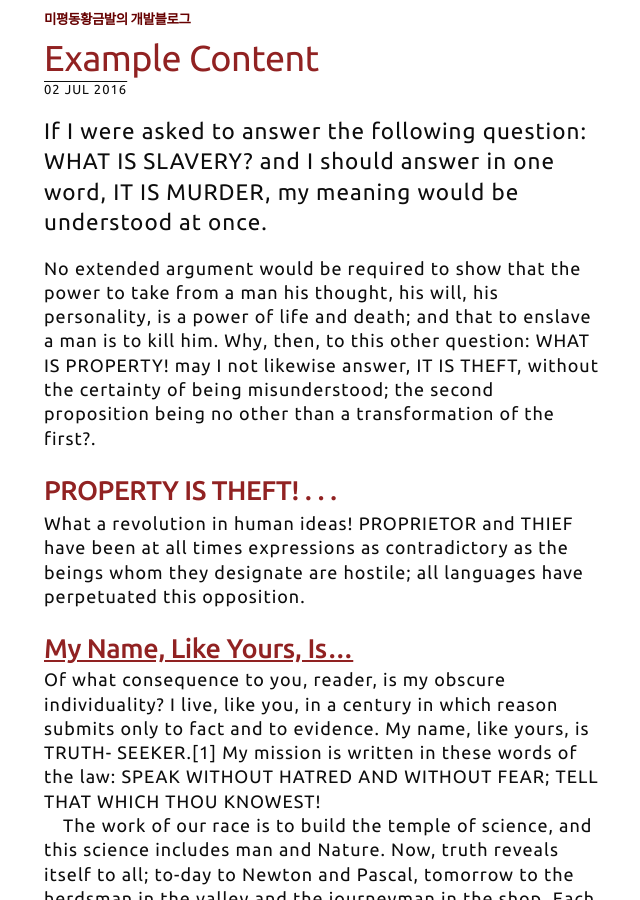
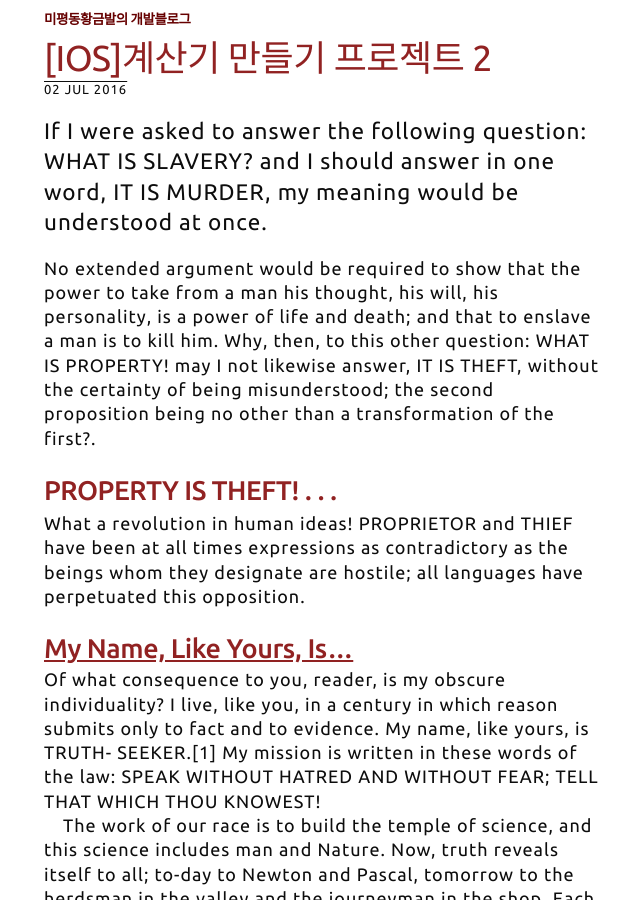
Before and after one commit to kimdaeman14/kimdaeman14.github.io, a Jekyll site: the page built from _posts/2016-07-02-some-more-stuff.md, in a window 1280 px wide and 900 px high. Shown: the whole window, without its empty margins (316-956 px from the left). Built offline with Jekyll 4.4.1, drawn with Linux system fonts in a browser that asks for light colours.

Commit message:
Update 2016-07-02-some-more-stuff.md

```diff
--- a/_posts/2016-07-02-some-more-stuff.md
+++ b/_posts/2016-07-02-some-more-stuff.md
@@ -1,5 +1,5 @@
 ---
-title:        "Example content"
+title:        "[iOS]계산기 만들기 프로젝트 2"
 description:  "A short description of the page's content"
 author:       "P.J."
 ---
```
